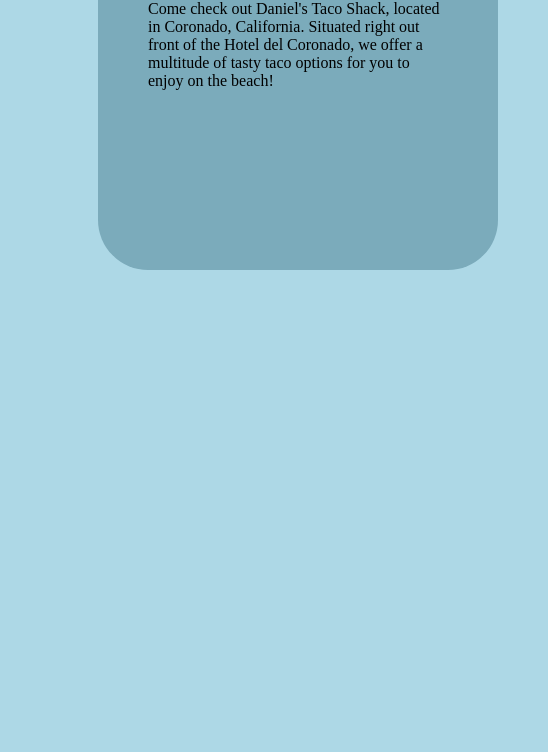
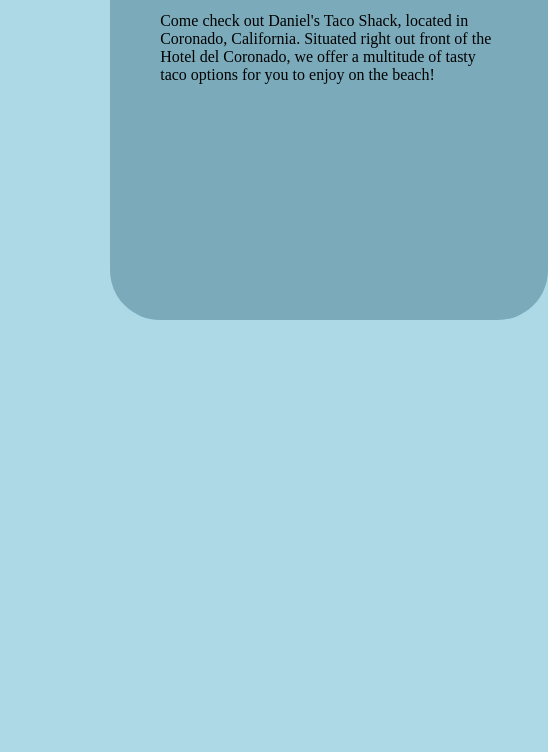
Before and after one commit to dabies/odin-restaurant-page, a website built with webpack: page src/template.html in a window 390 px wide. Shown: the part 252-1004 px from the top of the page, 548 px wide, since content can reach past the window. Built offline with nearby package versions, Linux system fonts and the light colour scheme.

Commit message:
Changed CSS to make site more responsive
Didn't feel right wrapping the project up with fixed sizing for one of
the divs, so I fixed that quickly before the final submit.

```diff
--- a/src/styles.css
+++ b/src/styles.css
@@ -51,9 +51,9 @@
 
 .text {
     grid-column: 2 / 3;
-    margin: 30px;
-    height: 300px;
-    width: 300px;
+    margin: 5vh;
+    height: 40vh;
+    width: 40vh;
     border-radius: 50px;
     background-color: rgb(123, 171, 187);
     padding: 50px;
```
